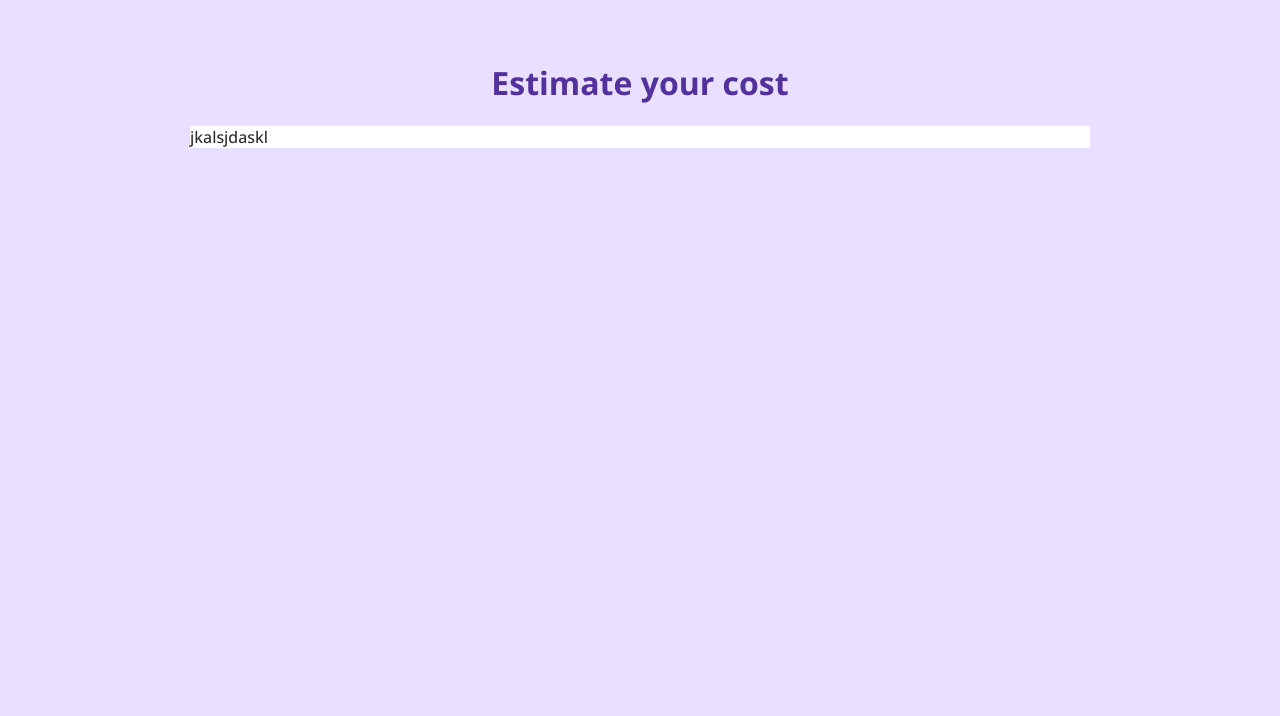
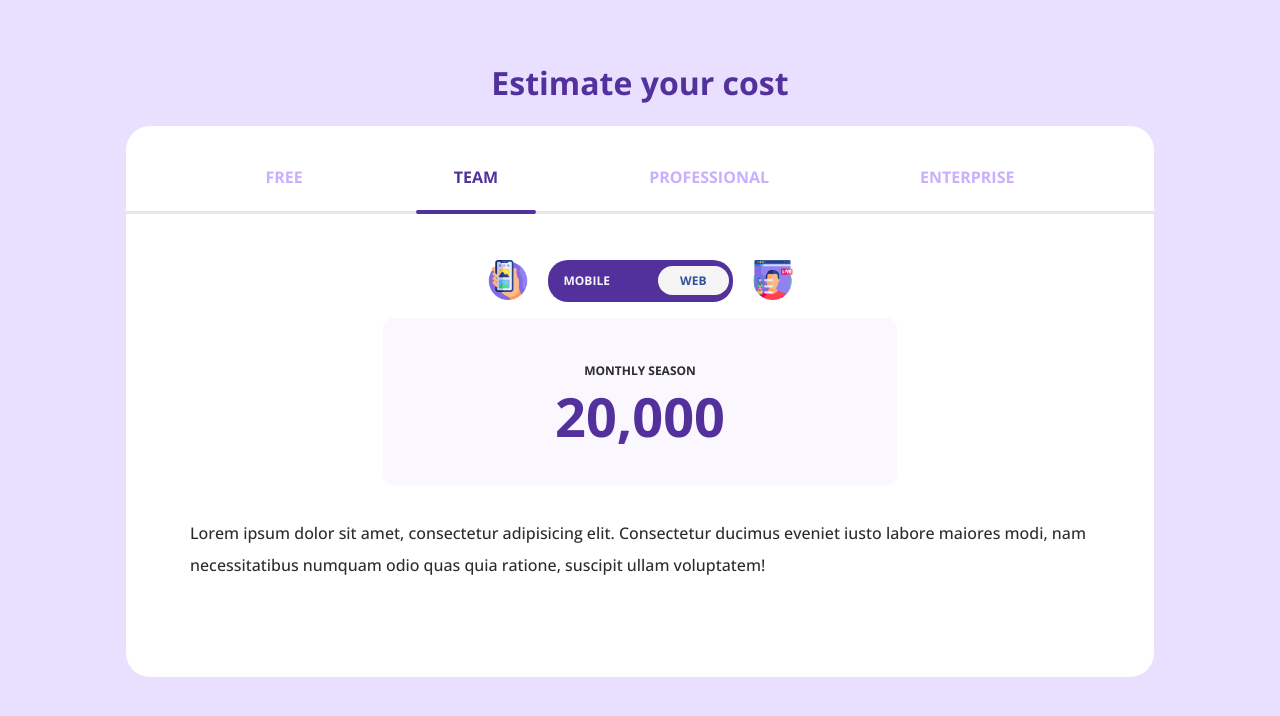
Before and after one commit to EshrakRahman/Cost_estimator_project, a plain HTML site: page index.html in a window 1280 px wide. Drawn offline with nearby package versions, Linux system fonts and the light colour scheme.

Commit message:
card section done

```diff
--- a/index.css
+++ b/index.css
@@ -17,4 +17,124 @@ h1 {
   background-color: white;
   width: 100%;
   max-width: 900px;
+  border-radius: 24px;
+  padding: 0 64px 64px 64px;
+  position: relative;
+  display: flex;
+  justify-content: center;
+  align-items: center;
+  flex-direction: column;
 }
+
+.tabs {
+  display: flex;
+  width: 100%;
+  max-width: 900px;
+  justify-content: space-around;
+  text-transform: uppercase;
+  font-weight: bold;
+  color: rgb(200,175,275);
+  margin: 0 0 32px 0;
+  padding: 16px;
+}
+
+.tabs p {
+  padding: 8px;
+
+}
+
+.tabs p:hover {
+  color: rgb(83,49,156);
+  cursor: pointer;
+}
+
+.tabs .active {
+  color: rgb(83,49,156);
+  position: relative;
+}
+.tabs .active::before{
+  content: "";
+  width: 200%;
+  height: 4px;
+  background-color: rgb(83,49,156);
+  position: absolute;
+  bottom: -18px;
+  z-index: 2;
+  left: -50%;
+  border-radius: 10px;
+}
+
+
+.line {
+  height: 3px;
+  width: 100%;
+  background-color: rgb(231, 231, 231);
+  position: absolute;
+  top: 85px;
+  right: 0;
+}
+.toggle-wrapper {
+  display: flex;
+  justify-content: center;
+}
+
+.toggle-wrapper img {
+  height: 40px;
+  /*width: 50px;*/
+  margin: 0 20px;
+}
+
+.toggle {
+  background-color: rgb(83,49,156);
+  height: 42px;
+  width: 185px;
+  border-radius: 20px;
+  box-sizing: border-box;
+  display: flex;
+  justify-content: space-between;
+  padding: 0 4px 0 16px;
+  align-items: center;
+  text-transform: uppercase;
+  font-weight: bold;
+  font-size: 12px;
+}
+
+.toggle span:first-of-type {
+  color: whitesmoke;
+}
+
+.toggle span:last-of-type {
+  background-color: whitesmoke;
+  color: rgb(49,83,156);
+  padding: 6px 22px;
+  border-radius: 20px;
+}
+
+.season-card {
+  background-color: rgb(250,247,255);
+  text-align: center;
+  width: 50%;
+  padding: 32px;
+  text-transform: uppercase;
+  margin: 16px 0;
+  border-radius: 10px;
+}
+
+.season-card p {
+  color: rgb(44, 44, 44);
+  font-size: 12px;
+  font-weight: bold;
+  margin-bottom: 0;
+
+}
+
+.season-card .number {
+  color: rgb(83, 49, 156);
+  font-size: 54px;
+  margin: 0;
+}
+
+.description {
+  line-height: 32px;
+  margin: 16px 0 32px 0;
+}
--- a/index.html
+++ b/index.html
@@ -15,7 +15,29 @@
 <body>
     <h1>Estimate your cost</h1>
     <div class="container">
-        jkalsjdaskl
+        <div class="tabs">
+            <p>Free</p>
+            <p class="active">Team</p>
+            <p>Professional</p>
+            <p>Enterprise</p>
+        </div>
+        <div class="line">
+        </div>
+        <div class="toggle-wrapper">
+            <img src="images/icon1.png" alt="">
+            <div class="toggle">
+                <span>Mobile</span>
+                <span>Web</span>
+            </div>
+            <img src="images/icon2.png" alt="">
+        </div>
+        <div class="season-card">
+            <p>Monthly season</p>
+            <p class="number">20,000</p>
+        </div>
+        <p class="description">
+            Lorem ipsum dolor sit amet, consectetur adipisicing elit. Consectetur ducimus eveniet iusto labore maiores modi, nam necessitatibus numquam odio quas quia ratione, suscipit ullam voluptatem!
+        </p>
     </div>
 
 </body>
```
